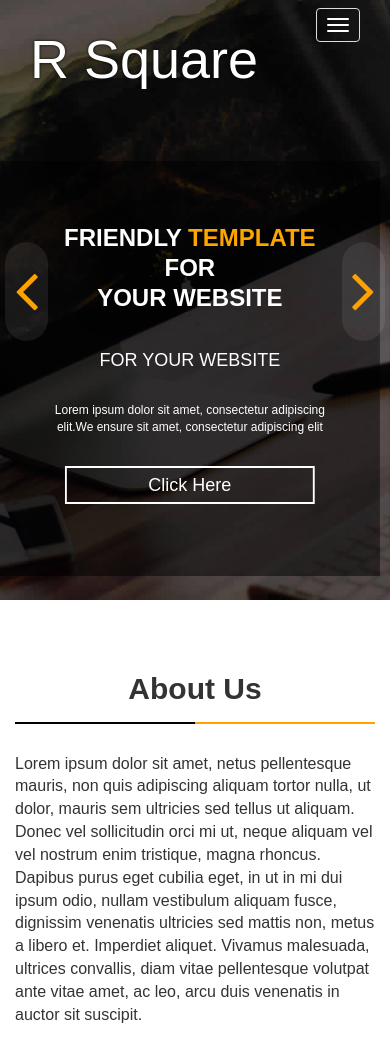
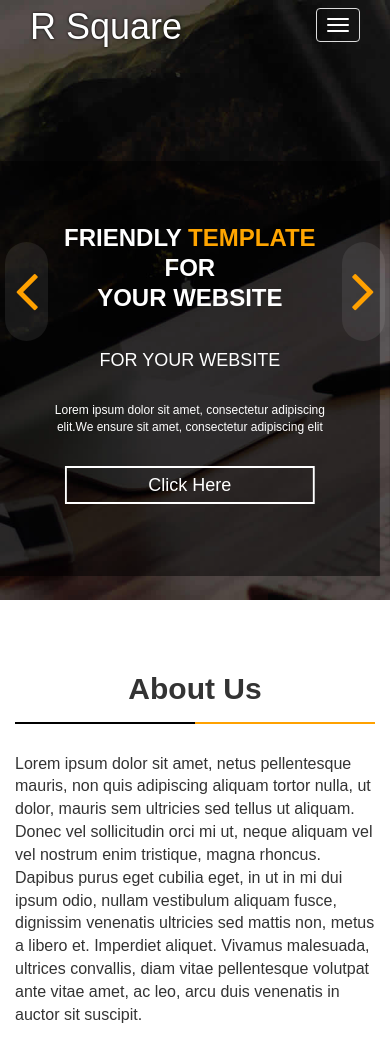
Before and after one commit to crajesh2/rajeshc, a plain HTML site: page index.html in a window 390 px wide. Shown: the top 1040 px of the page. Drawn offline with Linux system fonts and the light colour scheme.

Commit message:
Changing logo in responsive view

```diff
--- a/assets/css/style.css
+++ b/assets/css/style.css
@@ -63,7 +63,7 @@ a {
 }
 .brand-logo {
   color: #fff;
-  font-size: 3em;
+  font-size: 2em;
   margin: 15% 0;
   text-shadow: 0px 0px 3px #000;
 }
@@ -1066,6 +1066,9 @@ blockquote {
   }
 }
 @media (min-width: 1024px) and (max-width: 1170px) {
+  .brand-logo {
+    font-size: 3em;
+  }
   .col-md-6 {
     width: 100%;
   }
@@ -1164,6 +1167,9 @@ blockquote {
   }
 }
 @media (max-width: 480px) {
+  .brand-logo {
+    margin: 1% 0;
+  }
   .header {
     height: 600px;
   }
```
